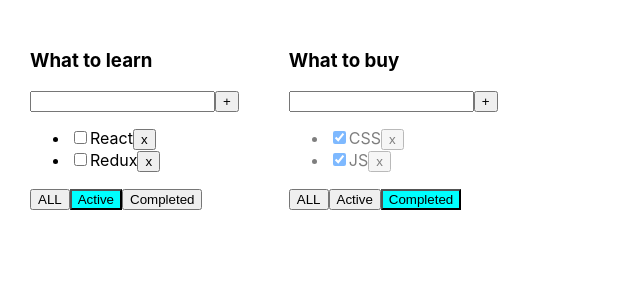
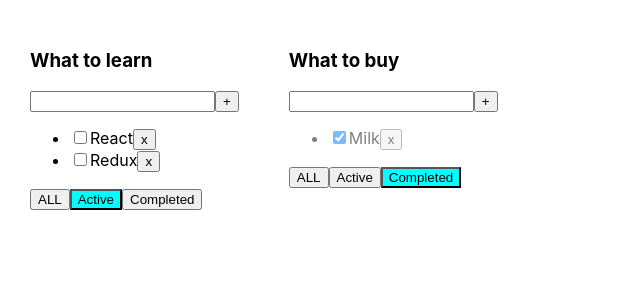
Before and after one commit to DimanManko/my-proga-todolist, a React (Create React App) app: page / in a window 1280 px wide. Shown: the top 300 px of the page, without its empty margins (0-640 px from the left). Built offline with nearby package versions, Linux system fonts and the light colour scheme.

Commit message:
Готово два Тудулиста, для каждого свой работающий фильтр по аналогии первого и свой массив тасок.

```diff
--- a/src/App.tsx
+++ b/src/App.tsx
@@ -5,6 +5,7 @@ import {v1} from "uuid";
 
 
 export type FilterValuesTupe = "all" | "completed" | "active";
+
 type TodoListType = {
     id: string
     title: string
@@ -13,57 +14,75 @@ type TodoListType = {
 
 
 function App() {
-    let [tasks, setTasks] = useState<Array<TaskType>>([
-        {id: v1(), title: "CSS", isDone: true},
-        {id: v1(), title: "JS", isDone: true},
-        {id: v1(), title: "React", isDone: false},
-        {id: v1(), title: "Redux", isDone: false},
-    ])
 
-    function changeStatus(taskId: string, isDone: boolean) {
+    function removeTask(id: string, todolistId: string) {
+        let tasks = tasksObj[todolistId];
+        let filteredTasks = tasks.filter(t => t.id !== id);
+        tasksObj [todolistId] = filteredTasks;
+        setTasks({...tasksObj});
+    }
+
+    function addTask(title: string, todolistId: string) {
+        let task = {id: v1(), title: title, isDone: false};
+        let tasks = tasksObj[todolistId];
+        let newTasks = [task, ...tasks];
+        tasksObj[todolistId] = newTasks;
+        setTasks({...tasksObj});
+    }
+
+    function changeStatus(taskId: string, isDone: boolean, todolistId: string) {
+        let tasks = tasksObj[todolistId];
         let task = tasks.find(t => t.id === taskId);
         if (task) {
             task.isDone = isDone;
+            setTasks({...tasksObj});
         }
-        setTasks([...tasks]);
     }
 
-    function removeTask(id: string) {
-        let filteredTasks = tasks.filter(t => t.id !== id)
-        setTasks(filteredTasks);
-    }
-
-    function addTask(title: string) {
-        let newTask = {id: v1(), title: title, isDone: false};
-        let newTasks = [newTask, ...tasks];
-        setTasks(newTasks);
-    }
-
-    function changeFilter(value: FilterValuesTupe, todoListId: string) {
-        let todoList = todoLists.find(tl => tl.id === todoListId);
-        if (todoList){
-            todoList.filter = value
-            setTodoLists([...todoLists])
+    function changeFilter(value: FilterValuesTupe, todolistId: string) {
+        let todolist = todolists.find(tl => tl.id === todolistId);
+        if (todolist) {
+            todolist.filter = value
+            setTodoLists([...todolists])
         }
 
     }
 
-    let [todoLists, setTodoLists]= useState<Array<TodoListType>> ([
-        {id: v1(), title: "What to learn", filter: "active"},
-        {id: v1(), title: "What to buy", filter: "completed"},
-    ])
+    let todolistid1 = v1();
+    let todolistid2 = v1();
+
+    let [todolists, setTodoLists] = useState<Array<TodoListType>>([
+        {id: todolistid1, title: "What to learn", filter: "active"},
+        {id: todolistid2, title: "What to buy", filter: "completed"},
+    ]);
+
+    let [tasksObj, setTasks] = useState({
+        [todolistid1]: [
+            {id: v1(), title: "CSS", isDone: true},
+            {id: v1(), title: "JS", isDone: true},
+            {id: v1(), title: "React", isDone: false},
+            {id: v1(), title: "Redux", isDone: false},
+        ],
+        [todolistid2]: [
+            {id: v1(), title: "Bread", isDone: false},
+            {id: v1(), title: "Milk", isDone: true},
+            {id: v1(), title: "Chicken", isDone: false},
+            {id: v1(), title: "Cheese", isDone: false},
+        ]
+    })
 
     return (
         <div className="App">
             {
-                todoLists.map((tl) => {
+                todolists.map((tl) => {
 
-                    let tasksForTodolist = tasks
+                    let tasksForTodolist = tasksObj[tl.id]
+
                     if (tl.filter === "completed") {
-                        tasksForTodolist = tasks.filter(t => t.isDone === true)
+                        tasksForTodolist = tasksForTodolist.filter(t => t.isDone === true)
                     }
                     if (tl.filter === "active") {
-                        tasksForTodolist = tasks.filter(t => t.isDone === false)
+                        tasksForTodolist = tasksForTodolist.filter(t => t.isDone === false)
                     }
 
                     return <Todolist
--- a/src/Todolist.tsx
+++ b/src/Todolist.tsx
@@ -11,21 +11,30 @@ type PropsType = {
     id: string
     title: string;
     tasks: Array<TaskType>
-    removeTask: (id: string) => void
+    removeTask: (id: string, todoListId: string) => void
     changeFilter: (value: FilterValuesTupe, todoListId: string) => void
-    addTask: (title: string) => void
-    changeTaskStatus: (taskId: string, isDone: boolean) => void
+    addTask: (title: string, todoListId: string) => void
+    changeTaskStatus: (taskId: string, isDone: boolean, todoListId: string) => void
     filter: FilterValuesTupe
 
 }
 
 export function Todolist(props: PropsType) {
 
-    const [newTaskTitle, setNewTaskTitle] = useState('');
+    const [title, setTitle] = useState('');
     const [error, setError] = useState<string | null>(null);
 
-    const onNewTitleChangeHandler = (e: ChangeEvent<HTMLInputElement>) => {
-        setNewTaskTitle(e.currentTarget.value)
+    const addTask = () => {
+        if (title.trim() !== "") {
+            props.addTask(title.trim(), props.id)
+            setTitle("")
+        } else {
+            setError("Title is required")
+        }
+    }
+
+    const onChangeHandler = (e: ChangeEvent<HTMLInputElement>) => {
+        setTitle(e.currentTarget.value)
     }
     const onKeyPressHangler = (e: KeyboardEvent<HTMLInputElement>) => {
         setError(null)
@@ -34,56 +43,50 @@ export function Todolist(props: PropsType) {
         }
     }
 
-    const addTask = () => {
-        if (newTaskTitle.trim() !== ""){
-            props.addTask(newTaskTitle.trim())
-            setNewTaskTitle("")
-        }else {
-            setError("Title is required")
-        }
-
-    }
-
-    const onAllClickHandler = () =>  props.changeFilter("all", props.id)
-    const onActiveClickHandler = () =>  props.changeFilter("active", props.id)
-    const onCompletedClickHandler = () =>  props.changeFilter("completed", props.id)
-
+    const onAllClickHandler = () => props.changeFilter("all", props.id)
+    const onActiveClickHandler = () => props.changeFilter("active", props.id)
+    const onCompletedClickHandler = () => props.changeFilter("completed", props.id)
 
     return (
         <div>
             <h3>{props.title}</h3>
             <div>
-                <input value={newTaskTitle}
-                       onChange={onNewTitleChangeHandler}
+                <input value={title}
+                       onChange={onChangeHandler}
                        onKeyPress={onKeyPressHangler}
-                       className = {error ? "error" : ""}
+                       className={error ? "error" : ""}
                 />
-                <button onClick= {addTask}>  +  </button>
+                <button onClick={addTask}> +</button>
                 {error && <div className="error-message">{error}</div>}
             </div>
             <ul>
                 {
                     props.tasks.map(t => {
 
-                        const onRemoveHandler = () => {props.removeTask(t.id)}
+                        const onRemoveHandler = () => props.removeTask(t.id, props.id)
                         const onChangeHandler = (e: ChangeEvent<HTMLInputElement>) => {
-                            props.changeTaskStatus(t.id, e.currentTarget.checked);
+                            props.changeTaskStatus(t.id, e.currentTarget.checked, props.id);
                         }
 
                         return <li key={t.id} className={t.isDone ? 'is-done' : ""}>
                             <input type="checkbox"
-                                   onChange={ onChangeHandler }
+                                   onChange={onChangeHandler}
 
                                    checked={t.isDone}/><span>{t.title}</span>
-                            <button onClick={onRemoveHandler}> x </button>
+                            <button onClick={onRemoveHandler}> x</button>
                         </li>
                     })
                 }
             </ul>
-            <div >
-                <button className={props.filter === 'all' ? "active-filter" : ""} onClick={onAllClickHandler}> ALL </button>
-                <button className={props.filter === 'active' ? "active-filter" : ""}onClick={onActiveClickHandler}> Active </button>
-                <button className={props.filter === 'completed' ? "active-filter" : ""}onClick={onCompletedClickHandler}> Completed </button>
+            <div>
+                <button className={props.filter === 'all' ? "active-filter" : ""} onClick={onAllClickHandler}> ALL
+                </button>
+                <button className={props.filter === 'active' ? "active-filter" : ""}
+                        onClick={onActiveClickHandler}> Active
+                </button>
+                <button className={props.filter === 'completed' ? "active-filter" : ""}
+                        onClick={onCompletedClickHandler}> Completed
+                </button>
             </div>
         </div>
     )
```
